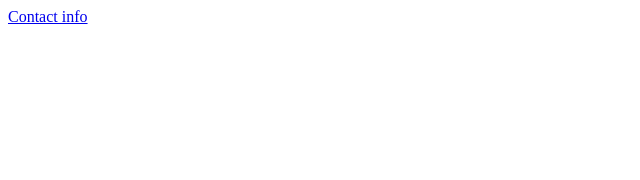
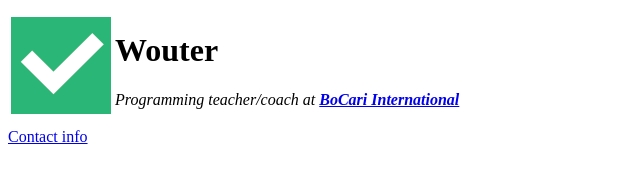
Before and after one commit to WCprojects/cv, a plain HTML site: page index.html in a window 1280 px wide. Shown: the whole page, without its empty margins (0-640 px from the left). Drawn offline with Linux system fonts and the light colour scheme.

Commit message:
Newer version 0.1

```diff
--- a/index.html
+++ b/index.html
@@ -5,7 +5,16 @@
   <title>My first page</title>
 </head>
 <body>
+  <table>
+    <tr>
+      <td><img src="images/true.png" alt=""></td>
+      <td><h1>Wouter</h1>
+        <p><em>Programming teacher/coach at <strong><a href="https://www.bocari.com/">BoCari International</a></strong></em></p>
+      </td>
 
+    </tr>
+
+  </table>
   <a href="contact.html">Contact info</a>
 
 </body>
```
Also changed, not shown: contact.html (+1 -0 lines), images/true.png (added).
